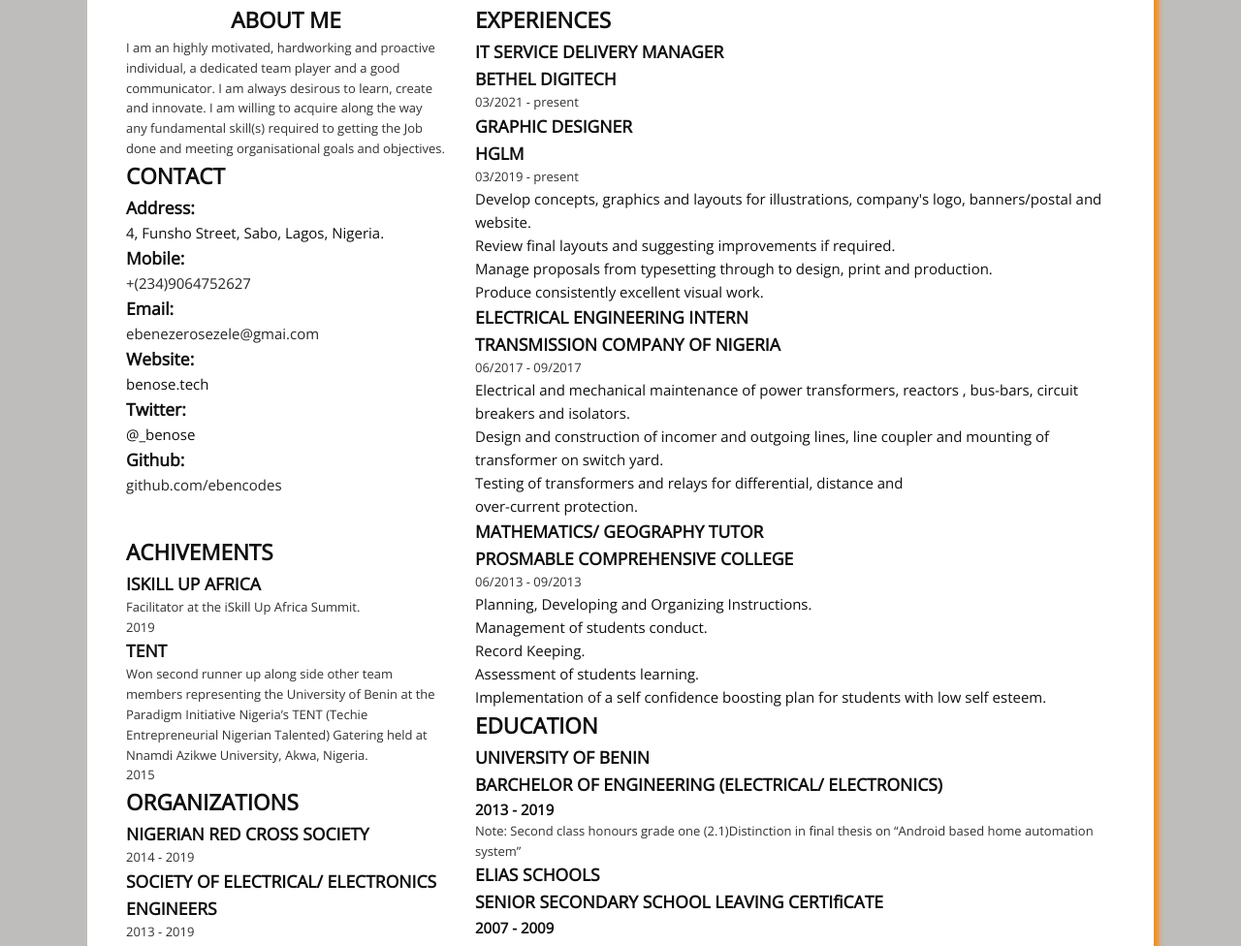
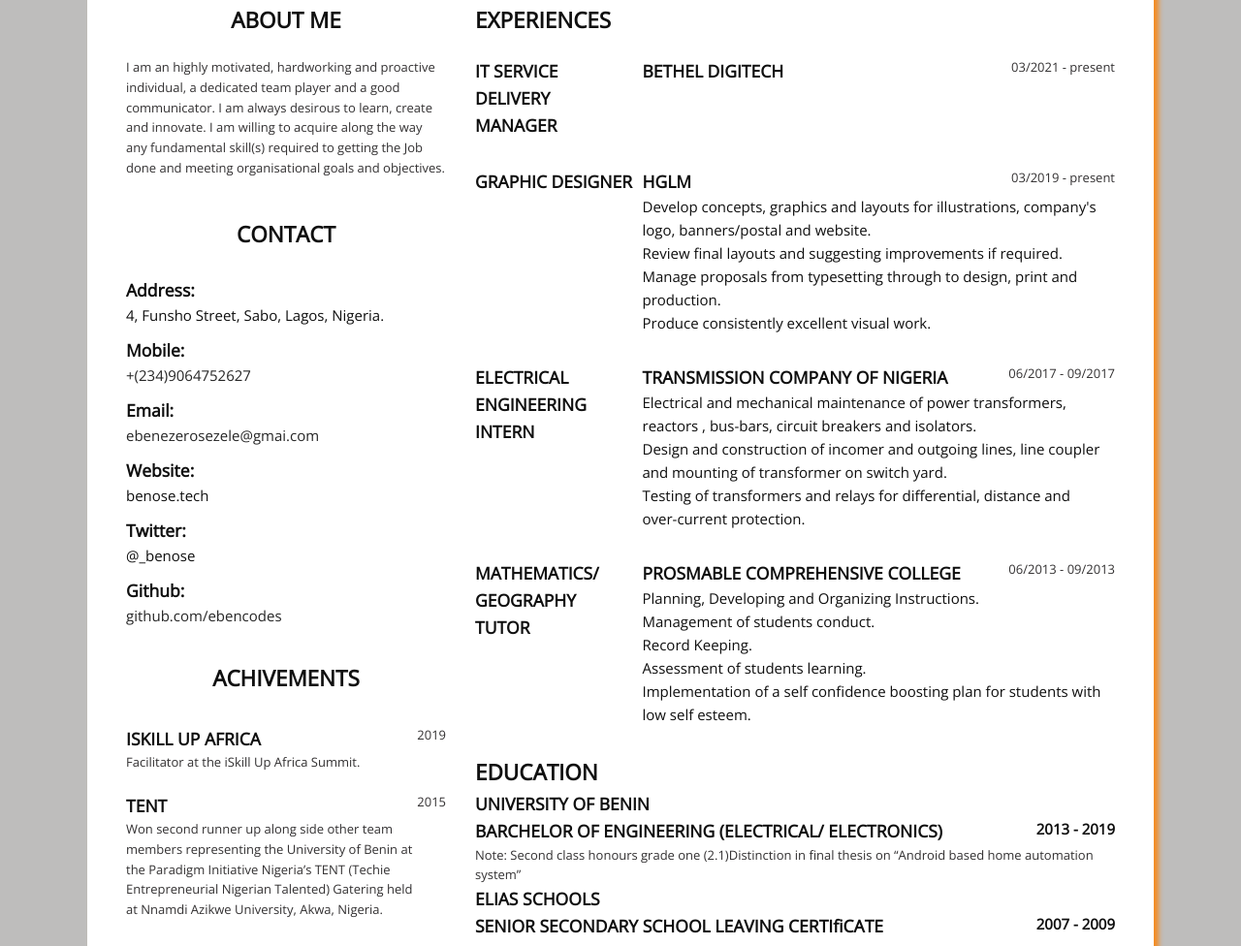
Before and after one commit to ebencodes/curriculum-vitae, a plain HTML site: page index.html in a window 1280 px wide. Shown: the part 301-1277 px from the top of the page at 97% size. Drawn offline with nearby package versions, Linux system fonts and the light colour scheme.

Commit message:
Update styles.css

```diff
--- a/styles.css
+++ b/styles.css
@@ -53,6 +53,7 @@ ul {
     font-weight: bolder;
 }
 
+/**Grid style*/
 .cv-body {
     display: grid;
     gap: 30px;
@@ -72,4 +73,79 @@ ul {
 
 .about-me p {
     text-align: left;
+    padding: 20px 0;
 }
+
+.contact {
+    margin-top: 20px;
+}
+
+.contact h2 {
+    text-align: center;
+}
+
+.contact ul {
+    padding: 20px 0;
+}
+
+.contact li {
+    padding:5px 0
+}
+
+.contact ul:last-child {
+    padding-bottom: 0px;
+}
+
+/**Experiences Style**/
+.experiences h2 {
+    padding-bottom: 20px;
+}
+
+.exp {
+    display: grid;
+    grid-template-columns: 1fr 3fr;
+    gap: 10px;
+    padding-bottom: 30px;
+}
+
+.heading {
+    display: flex;
+    justify-content: space-between;
+}
+
+/*Achievements style */
+.achivements h2 {
+    text-align: center;
+    margin-bottom: 20px
+}
+
+.achivement {
+    display: flex;
+    padding: 10px 0;
+    justify-content: space-between;
+}
+
+
+
+.organizations {
+    margin-top: 20px;
+}
+
+.organizations h2 {
+    text-align: center;
+    margin-bottom: 20px
+}
+
+
+.organizations h3 {
+    text-align: left;
+    margin-bottom: 20px;
+    flex: 0 1 60%;
+
+}
+
+.org {
+    display: flex;
+    padding: 10px 0;
+    justify-content: space-between;
+}
```
